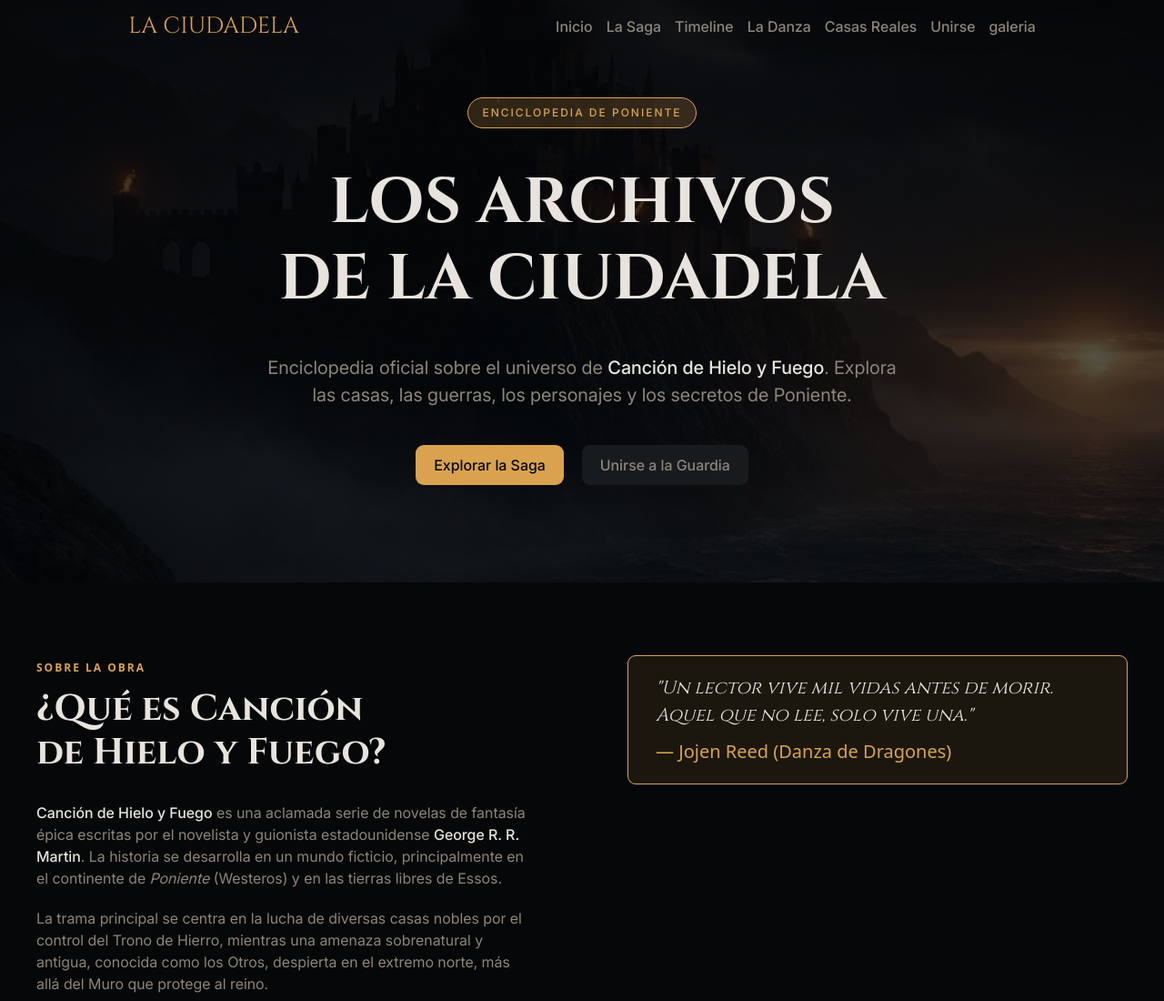
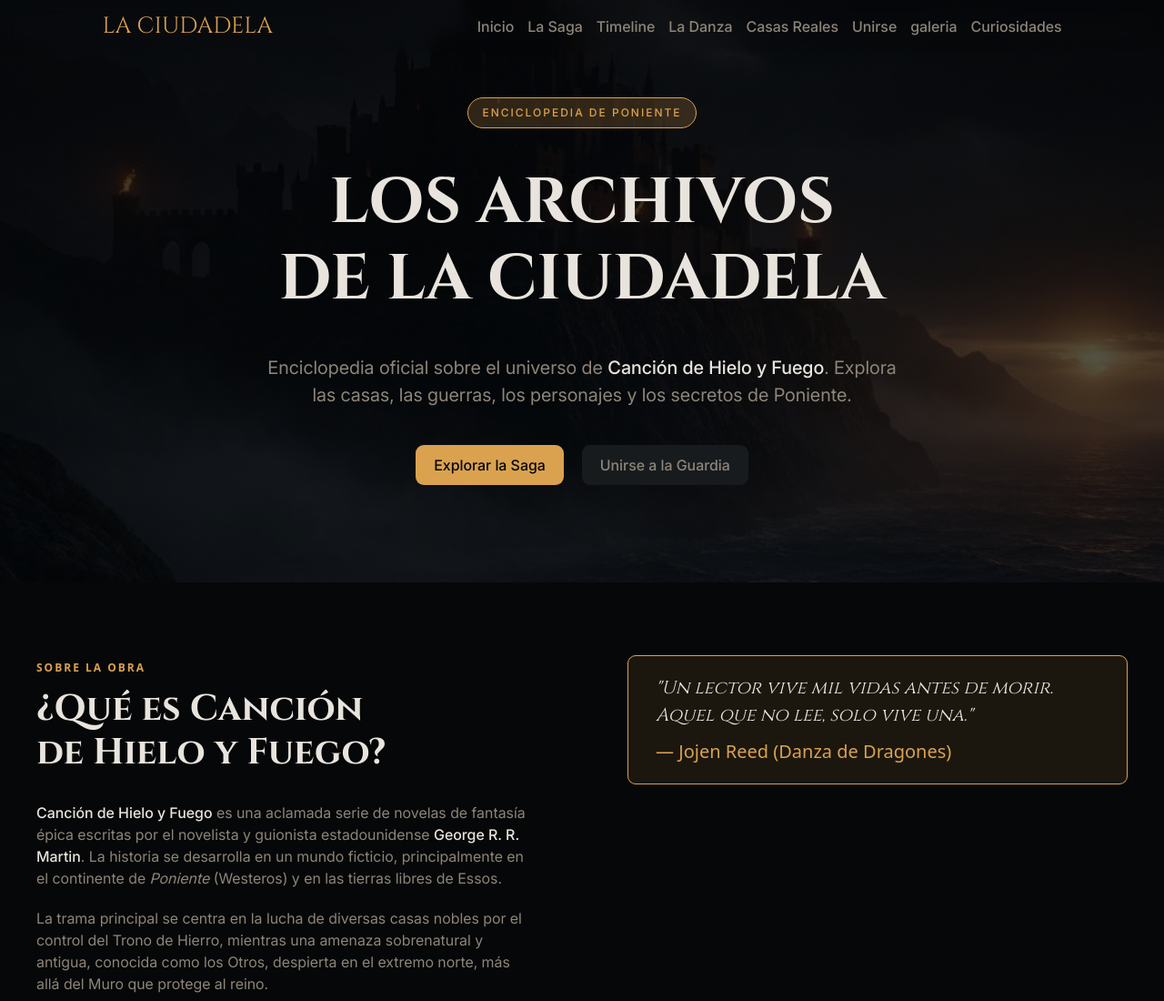
Before and after one commit to alomia/02-taller-practico-css, a plain HTML site: page index.html in a window 1280 px wide. Shown: the top 1100 px of the page at 91% size. Drawn offline with Linux system fonts and the light colour scheme.

Commit message:
feat(navbar): añadi enlace a la seccion curiosidades.

```diff
--- a/index.html
+++ b/index.html
@@ -35,6 +35,9 @@
                 </li>
                 <li class="navbar__item">
                     <a href="#galeria" class="navbar__link navbar__link--cta">galeria</a>
+                </li>
+                <li class="navbar__item">
+                    <a href="#curiosidades" class="navbar__link navbar__link--cta">Curiosidades</a>
                 </li>
             </ul>
         </nav>
@@ -376,7 +379,7 @@
 
     <hr>
 
-    <aside class="curiosity container">
+    <aside id="curiosidades" class="curiosity container">
         <div class="curiosity__card">
             <div class="curiosity__content">
                 <h3 class="curiosity__title">Curiosidades: El Muro</h3>
```
